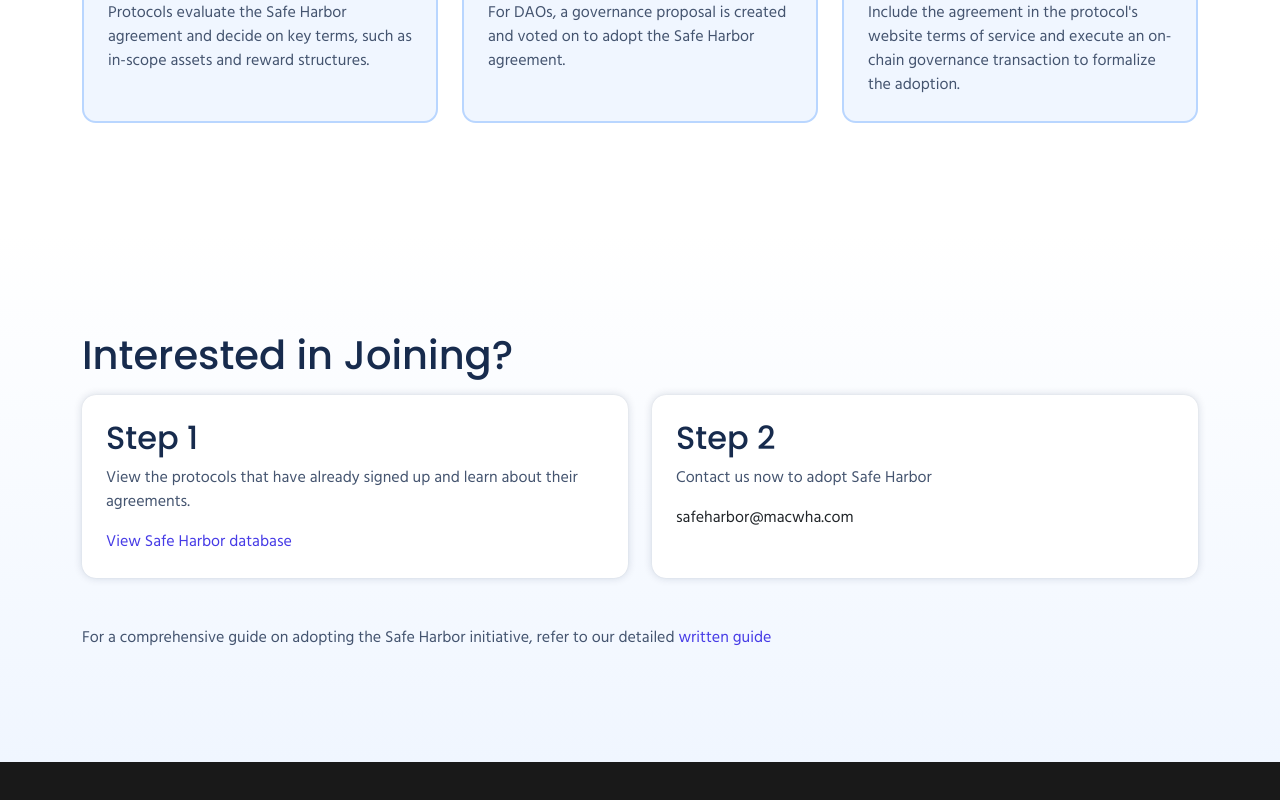
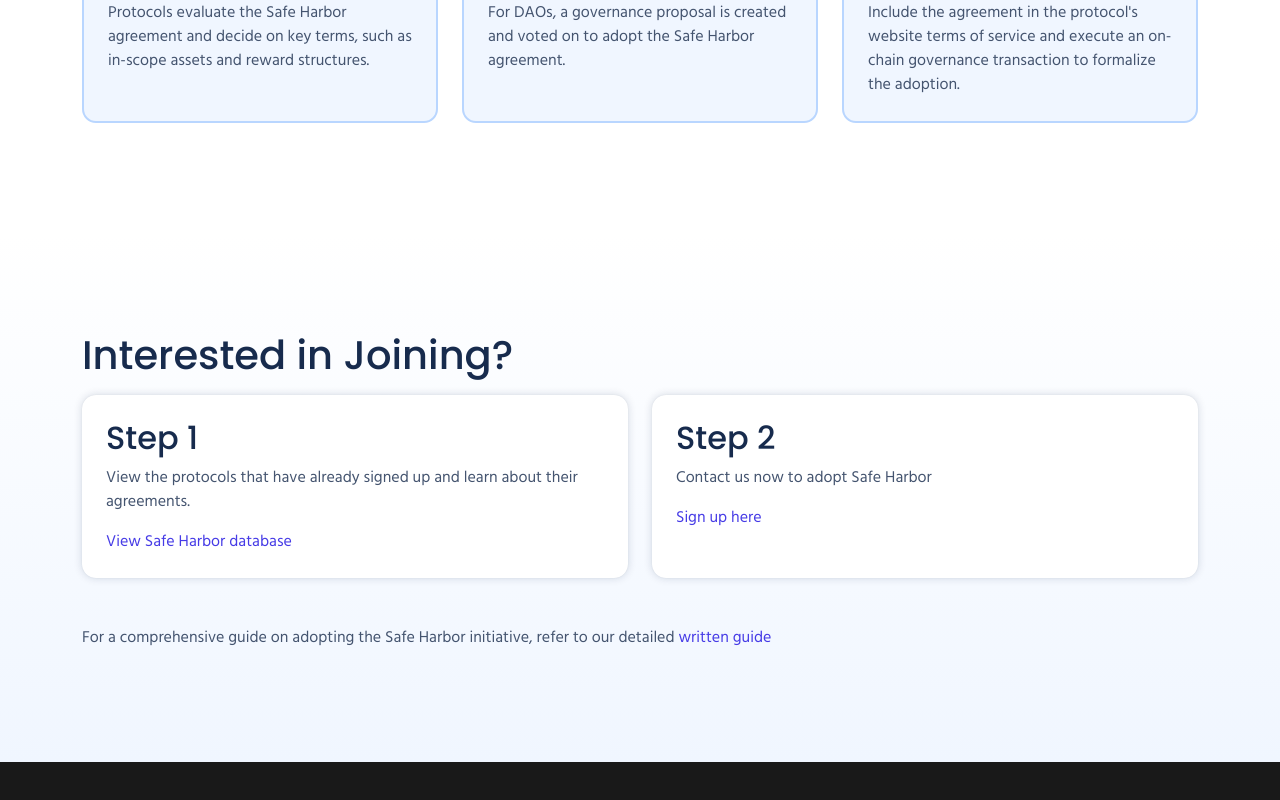
Before and after one commit to Robert-MacWha/safe-harbor-website, a SvelteKit app: page /about in a window 1280 px wide. Shown: the part 1505-2305 px from the top of the page. Built offline with nearby package versions, Linux system fonts and the light colour scheme; no server answers; the database is empty; a web font is replaced by a local one.

Commit message:
add typeform & background grad

```diff
--- a/src/routes/about/+page.svelte
+++ b/src/routes/about/+page.svelte
@@ -130,7 +130,7 @@
             <div class="col-12 col-md d-flex">
                 <FatCard title="Step 2">
                     <p>Contact us now to adopt Safe Harbor</p>
-                    <a>safeharbor@macwha.com</a>
+                    <a href="https://form.typeform.com/to/QF3YjWno">Sign up here</a>
                 </FatCard>
             </div>
         </div>
```
Also changed, not shown: src/routes/database/[slug]/+page.svelte (+9 -0 lines).
